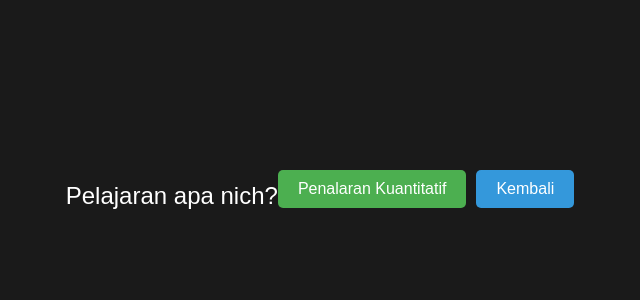
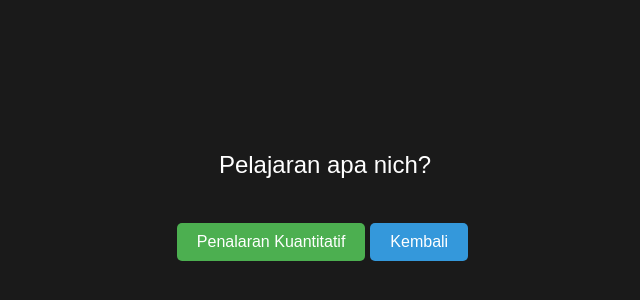
Before and after one commit to KronosDP/UTBK-Stuffs, a plain HTML site: page Demo/index.html in a window 1280 px wide. Shown: the part 206-506 px from the top of the page, without its empty margins (315-955 px from the left). Drawn offline with Linux system fonts and the light colour scheme.

Commit message:
Demo page

```diff
--- a/Demo/index.html
+++ b/Demo/index.html
@@ -4,20 +4,18 @@
     <meta charset="UTF-8" />
     <meta name="viewport" content="width=device-width, initial-scale=1.0" />
     <link rel="stylesheet" href="styles.css" />
-    <title>Animation Example</title>
+    <title>Demo</title>
   </head>
 
   <body>
-    <p>Pelajaran apa nich?</p>
-    <br />
+    <div class="content-container">
+      <p>Pelajaran apa nich?</p>
+    </div>
 
-    <span class="button-container">
+    <div class="button-container">
       <a href="./PK/" class="button button-pk">Penalaran Kuantitatif</a>
-    </span>
-
-    <span class="button-container">
       <a href="../" class="button button-back">Kembali</a>
-    </span>
+    </div>
 
     <script src="script.js"></script>
   </body>
--- a/Demo/styles.css
+++ b/Demo/styles.css
@@ -5,23 +5,30 @@ body {
   margin: 0;
   padding: 0;
   display: flex;
+  flex-direction: column;
   align-items: center;
   justify-content: center;
   height: 100vh;
 }
 
-p {
-  font-size: 24px;
+.content-container {
+  text-align: center; /* Center text within the container */
   margin-bottom: 20px;
 }
 
+p {
+  font-size: 24px;
+}
+
 .button-container {
-  margin-bottom: 10px;
+  display: flex;
+  flex-direction: row;
+  justify-content: center; /* Center buttons horizontally */
 }
 
 .button {
   display: inline-block;
-  margin-right: 10px;
+  margin-right: 5px;
   padding: 10px 20px;
   color: #fff;
   text-decoration: none;
```
